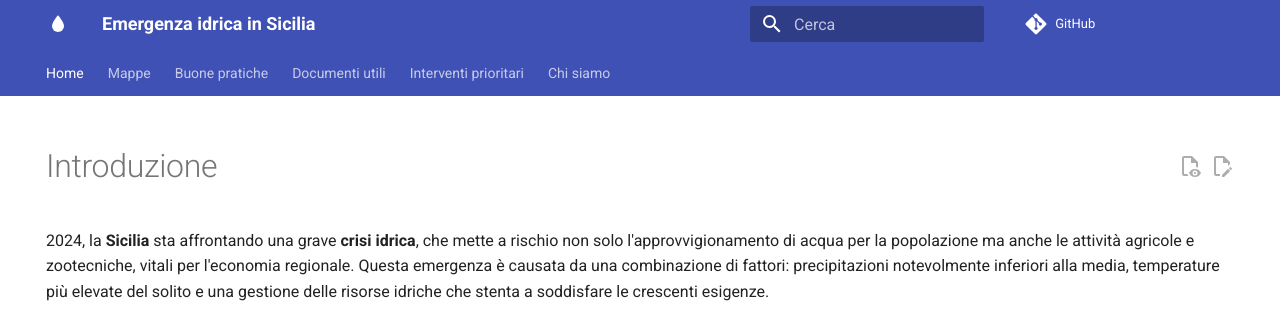
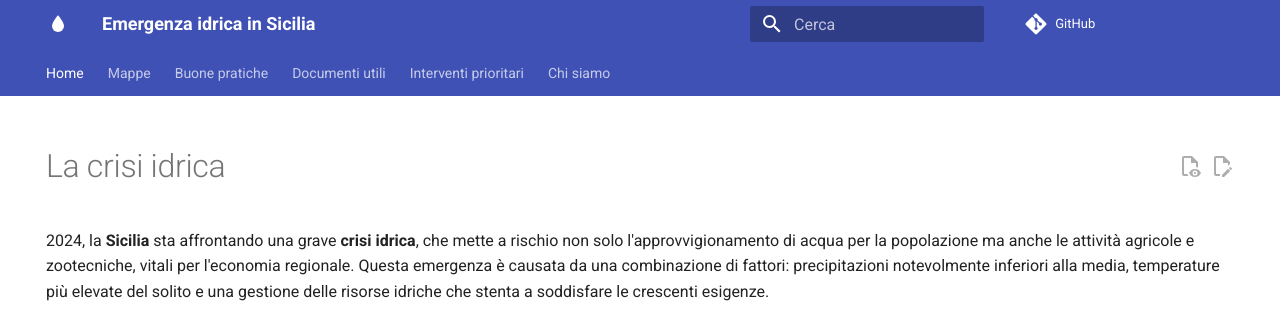
Before and after one commit to opendatasicilia/emergenza-idrica-sicilia, an MkDocs documentation site: the page built from docs/index.md, in a window 1280 px wide and 900 px high. Shown: the top 324 px of the window. Built offline with MkDocs 1.6.1 and Material for MkDocs 9.7.7, drawn with Linux system fonts in a browser that asks for light colours; comment, search, counter and statistics services are not loaded.

Commit message:
Update index.md

```diff
--- a/docs/index.md
+++ b/docs/index.md
@@ -5,7 +5,7 @@ hide:
 title: Emergenza idrica in Sicilia
 description: Un progetto per la trasparenza e la condivisione di dati sulla crisi idrica in Sicilia
 ---
-# Introduzione
+# La crisi idrica
 
 2024, la **Sicilia** sta affrontando una grave **crisi** **idrica**, che mette a rischio non solo l'approvvigionamento di acqua per la popolazione ma anche le attività agricole e zootecniche, vitali per l'economia regionale. Questa emergenza è causata da una combinazione di fattori: precipitazioni notevolmente inferiori alla media, temperature più elevate del solito e una gestione delle risorse idriche che stenta a soddisfare le crescenti esigenze.
 
```
